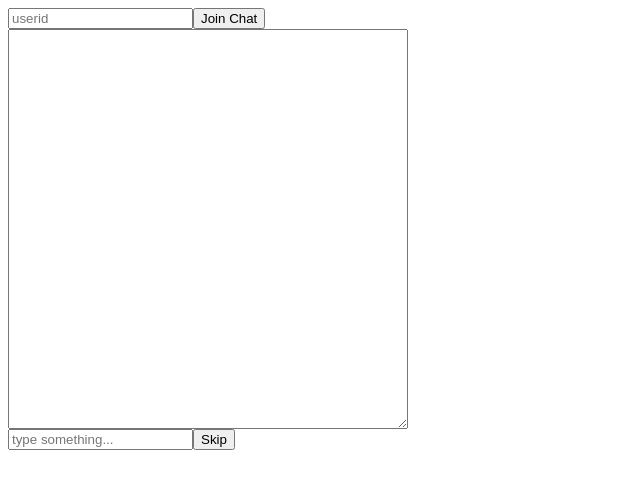
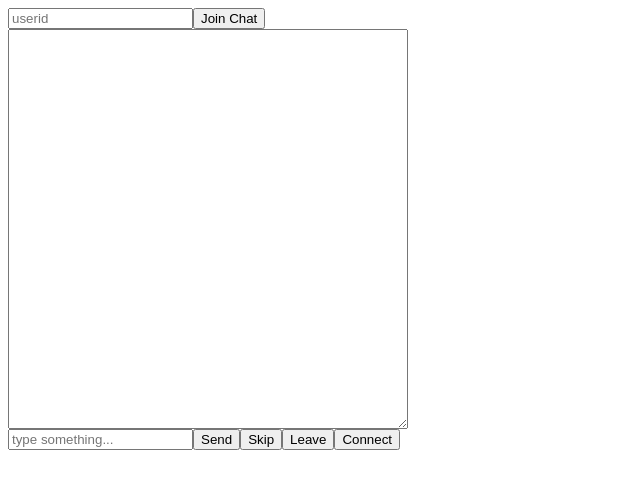
Before and after one commit to cheeem/ChatU, a Preact app in the folder client/: page / in a window 1280 px wide. Shown: the top 488 px of the page, without its empty margins (0-640 px from the left). Built offline with nearby package versions, Linux system fonts and the light colour scheme.

Commit message:
Client-Side ClientEvent Logic

```diff
--- a/client/index.html
+++ b/client/index.html
@@ -4,7 +4,7 @@
     <meta charset="UTF-8" />
     <link rel="icon" type="image/svg+xml" href="/vite.svg" />
     <meta name="viewport" content="width=device-width, initial-scale=1.0" />
-    <title>Vite + Preact + TS</title>
+    <title>ChatU</title>
   </head>
   <body>
     <div id="app"></div>
--- a/client/src/app.tsx
+++ b/client/src/app.tsx
@@ -1,13 +1,23 @@
-import './app.css';
-import { createRef, RefObject, } from 'preact';
-import { signal, effect, Signal } from "@preact/signals";
+import "./app.css";
+import { createRef, } from "preact";
+import { signal, effect, Signal, } from "@preact/signals";
+
+const CLIENT_EVENT_MAP = {
+	"SKIP": 0,
+	"LEAVE": 1,
+	"CONNECT": 2,
+} as const;
+
+type ClientEvent = keyof typeof CLIENT_EVENT_MAP;
 
 export function App() {
 
 	const websocket: Signal<WebSocket | null> = signal(null);
 	const joined: Signal<boolean> = signal(false);
 	const messages: Signal<string> = signal("");
+
 	const userid = createRef<HTMLInputElement>();
+	const text = createRef<HTMLInputElement>();
 
 	effect(() => {
 
@@ -15,7 +25,7 @@ export function App() {
 			return;
 		}
 
-		websocket.value.onclose = () => exit(joined);
+		websocket.value.onclose = () => leave(joined);
 		websocket.value.onmessage = (e: MessageEvent) => messageReceived(e, messages);
 
 	});
@@ -23,80 +33,94 @@ export function App() {
 	return (
 		<>
 
-			<input id="userid" type="text" placeholder="userid"
+			<input type="text" placeholder="userid"
+				ref={userid}
 				disabled={joined}
-				ref={userid}
 			/>
 
-			<button id="join" type="button"
+			<button type="button"
 				disabled={joined}
-				onClick={() => join(websocket, userid, joined)}
+				onClick={() => join(websocket, joined, userid.current!.value)}
 			> Join Chat </button>
 
 			<textarea id="messages" cols={30} rows={10}
 				value={messages}
 			></textarea>
 
-			<input type="text" placeholder="type something..."
+			<input placeholder="type something..."
+				ref={text}
 				disabled={!joined}
-				onKeyDown={(e) => handleInput(e, websocket)}
+				onKeyDown={(e) => e.key !== "Enter" && message(websocket, text.current!)}
 			/>
 
-			<button id="skip" type="button"
-				onClick={() => skip(websocket)}
+			<button type="button"
+				disabled={!joined}
+				onClick={() => message(websocket, text.current!)}
+			> Send </button>
+
+			<button type="button"
+				disabled={!joined}
+				onClick={() => event(websocket, "SKIP")}
 			> Skip </button>
+
+			<button type="button"
+				disabled={!joined}
+				onClick={() => event(websocket, "LEAVE")}
+			> Leave </button>
+
+			<button type="button"
+				disabled={!joined}
+				onClick={() => event(websocket, "CONNECT")}
+			> Connect </button>
 
 		</>
 	);
 
 }
 
-function exit(disabled: Signal<boolean>) {
+function event(websocket: Signal<WebSocket | null>, event: ClientEvent) {
 
-	console.log("exited");
-	disabled.value = false;
+	if(!websocket.value) {
+		return;
+	}
+
+	const uint8: Uint8Array = new Uint8Array(1);
+	uint8[0] = CLIENT_EVENT_MAP[event];
+	websocket.value.send(uint8.buffer);
+
+}
+
+function leave(joined: Signal<boolean>) {
+
+	joined.value = false;
 
 }
 
 function messageReceived(e: MessageEvent, messages: Signal<string>) {
 
-	console.log("received message: "+e.data);
 	messages.value += e.data+"\r\n";
 
 }
 
-function handleInput(e: KeyboardEvent, websocket: Signal<WebSocket | null>) {
-
-	if (!websocket.value) {
-		return;
-	}
-
-	if (e.key === "Enter") {
-		const input: HTMLInputElement = e.target as HTMLInputElement;
-		websocket.value.send(input.value);
-		input.value = "";
-	}
-
-}
-
-function skip(websocket: Signal<WebSocket | null>) {
+function message(websocket: Signal<WebSocket | null>, input: HTMLInputElement) {
 
 	if(!websocket.value) {
 		return;
 	}
 
-	websocket.value.send("__skip");
+	websocket.value.send(input.value);
+
+	input.value = "";
 
 }
 
-function join(websocket: Signal<WebSocket | null>, userid: RefObject<HTMLInputElement>, joined: Signal<boolean>) {
+function join(websocket: Signal<WebSocket | null>, joined: Signal<boolean>, userid: string) {
 
-	if(userid.current === null) {
+	if(joined.value) {
 		return;
 	}
 
-	websocket.value = new WebSocket(`ws://localhost:3000/join?id=${userid.current.value}`);
-	console.log("joined");
+	websocket.value = new WebSocket(`ws://localhost:3000/join?id=${userid}`);
 	joined.value = true;
 
 }
```
